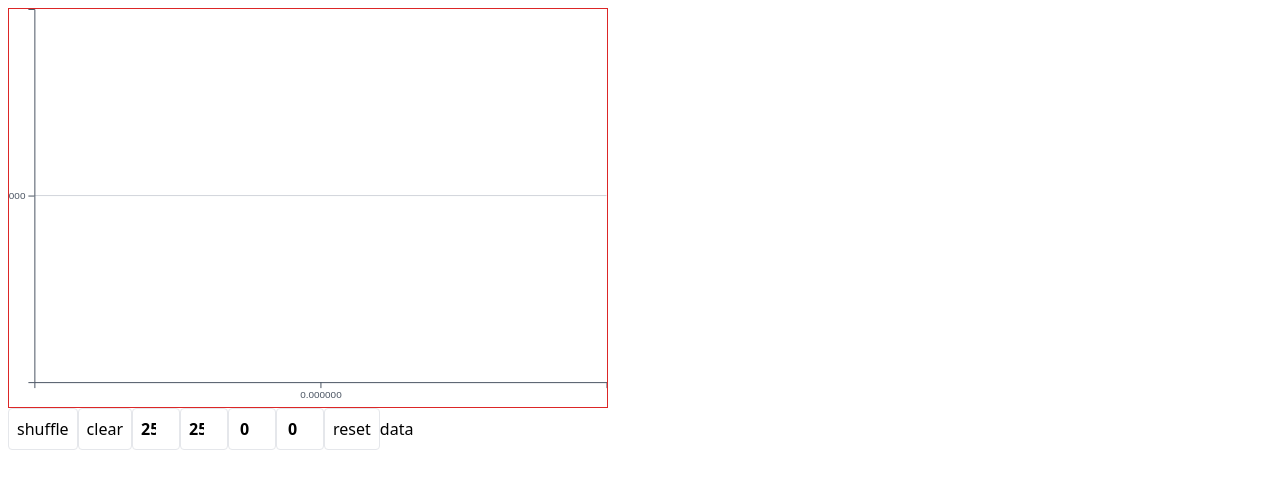
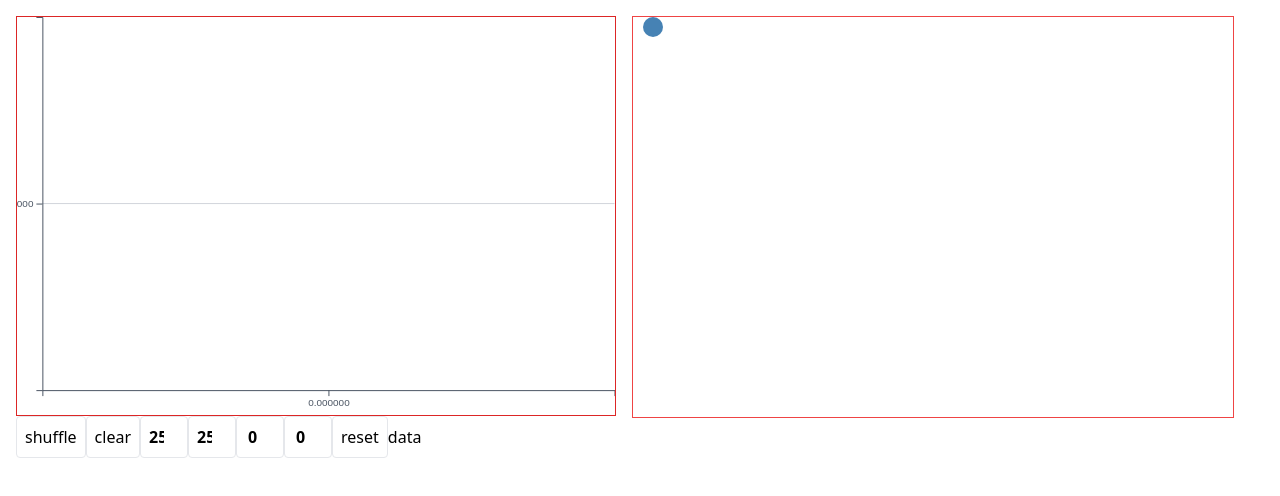
Before and after one commit to WesleyCh3n/d3-react-example, a React (Vite) app: page / in a window 1280 px wide. Shown: the top 496 px of the page. Built offline with nearby package versions, Linux system fonts and the light colour scheme.

Commit message:
refactor: file structure; add draw on canvas sample

```diff
--- a/src/App.tsx
+++ b/src/App.tsx
@@ -1,7 +1,8 @@
 import * as d3 from "d3";
 import { useState } from "react";
-import { Data, LinePlot } from "./LinePlot";
-import { Layout } from "./Plot";
+import { CanvasPlot } from "./components/CanvasPlot";
+import { Data, LinePlot } from "./components/LinePlot";
+import { Layout } from "./components/Plot";
 
 function App() {
   const [data, setData] = useState<Data[]>([]);
@@ -16,6 +17,7 @@ function App() {
   const [layout, setLayout] = useState<Layout>(initLayout);
 
   return (
+    <div className="p-2 flex">
       <div className="p-2">
         <LinePlot data={data} layout={layout} setData={setData} />
         <button
@@ -73,11 +75,17 @@ function App() {
         >
           reset
         </button>
-      <button onClick={() => {
+        <button
+          onClick={() => {
             console.log({ data });
-      }}>
+          }}
+        >
           data
         </button>
+      </div>
+      <div className="p-2">
+        <CanvasPlot />
+      </div>
     </div>
   );
 }
--- /dev/null
+++ b/src/components/CanvasPlot.tsx
@@ -0,0 +1,38 @@
+import * as d3 from "d3";
+import { useD3Canvas } from "../hooks/useD3Canvas";
+
+// https://observablehq.com/@d3/hello-d3-drag?collection=@d3/d3-drag
+export const CanvasPlot = () => {
+  const ref = useD3Canvas((div) => {
+    const detachContainer = document.createElement("virtual");
+    const dataContainer = d3.select(detachContainer);
+    const circle = dataContainer.append("circle")
+      .attr("cx", 20).attr("cy", 10).attr("r", 10)
+      .attr("fill", "steelblue");
+
+    var canvas = div.select<HTMLCanvasElement>("canvas")
+      .attr("width", 600)
+      .attr("height", 400);
+    canvas.dispatch("input")
+    // canvas.call()
+    const context = canvas.node()?.getContext("2d");
+    if (!context) return;
+    context.beginPath();
+    context.fillStyle = circle.attr("fill");
+    context.arc(
+      +circle.attr("cx"),
+      +circle.attr("cy"),
+      +circle.attr("r"),
+      0,
+      2 * Math.PI,
+    );
+    context.fill();
+    context.closePath();
+
+  }, []);
+  return (
+    <div ref={ref} className="border border-red-500">
+      <canvas />
+    </div>
+  );
+};
--- a/src/LinePlot.tsx
+++ b/src/components/LinePlot.tsx
@@ -1,7 +1,7 @@
 import * as d3 from "d3";
 import { Layout } from "./Plot";
-import { useD3 } from "./useD3";
-import { useTooltip } from "./useTooltip";
+import { useD3 } from "../hooks/useD3";
+// import { useTooltip } from "../hooks/useTooltip";
 
 export type Data = {
   x: number;
--- /dev/null
+++ b/src/hooks/useD3Canvas.ts
@@ -0,0 +1,17 @@
+import { select, Selection } from "d3-selection";
+import { DependencyList, useEffect, useRef } from "react";
+
+export const useD3Canvas = (
+  renderFn: (svg: Selection<HTMLDivElement, unknown, null, undefined>) => void,
+  deps: DependencyList | undefined,
+) => {
+  const ref = useRef<HTMLDivElement>(null);
+  useEffect(() => {
+    if (!ref.current) {
+      return () => { };
+    }
+    renderFn(select(ref.current));
+    return () => { };
+  }, deps);
+  return ref;
+};
```
Also changed, not shown: src/components/Plot.d.ts (renamed from src/Plot.d.ts), src/hooks/useD3.ts (renamed from src/useD3.ts), src/hooks/useTooltip.ts (renamed from src/useTooltip.ts). Lines whose indentation alone changed are shown as unchanged.
